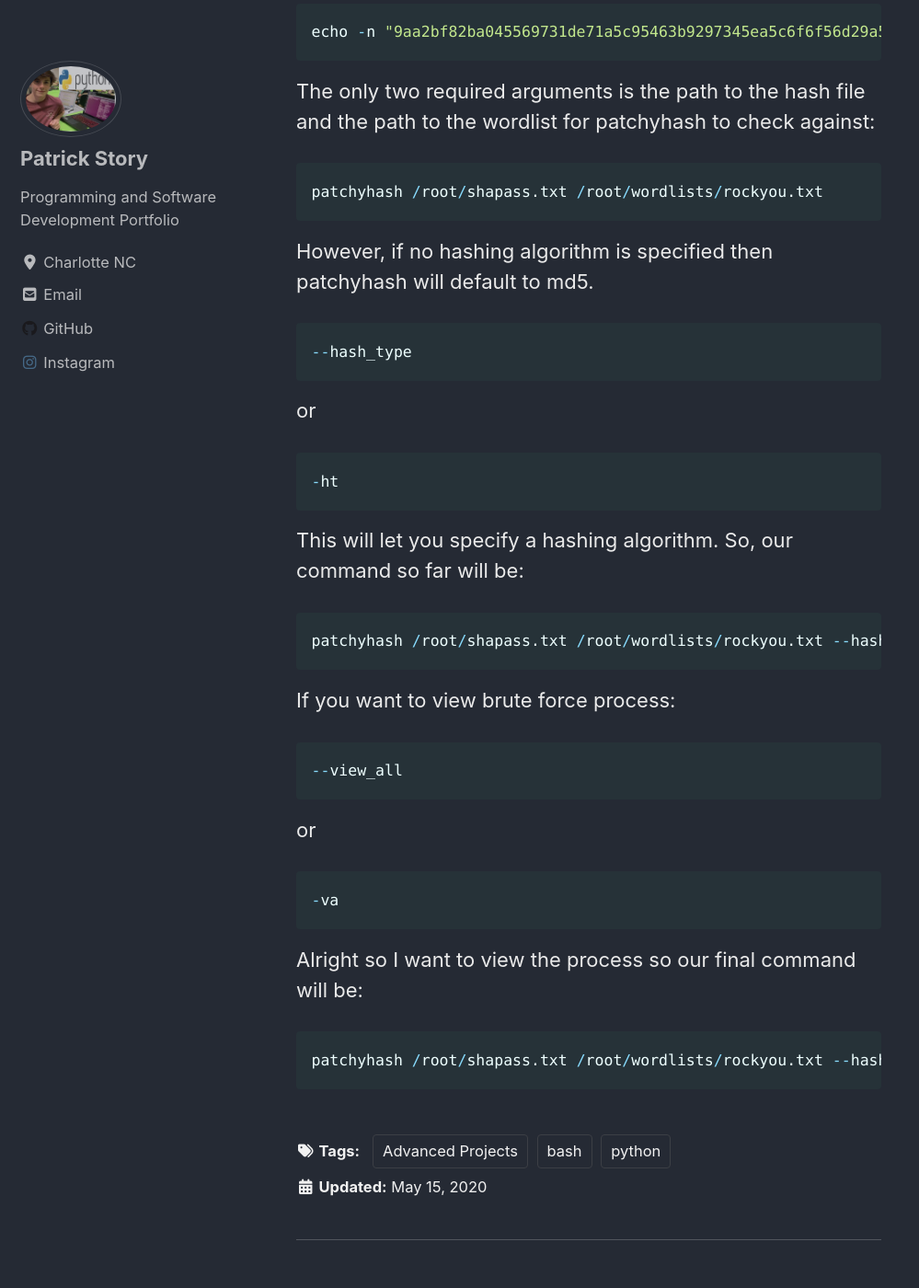
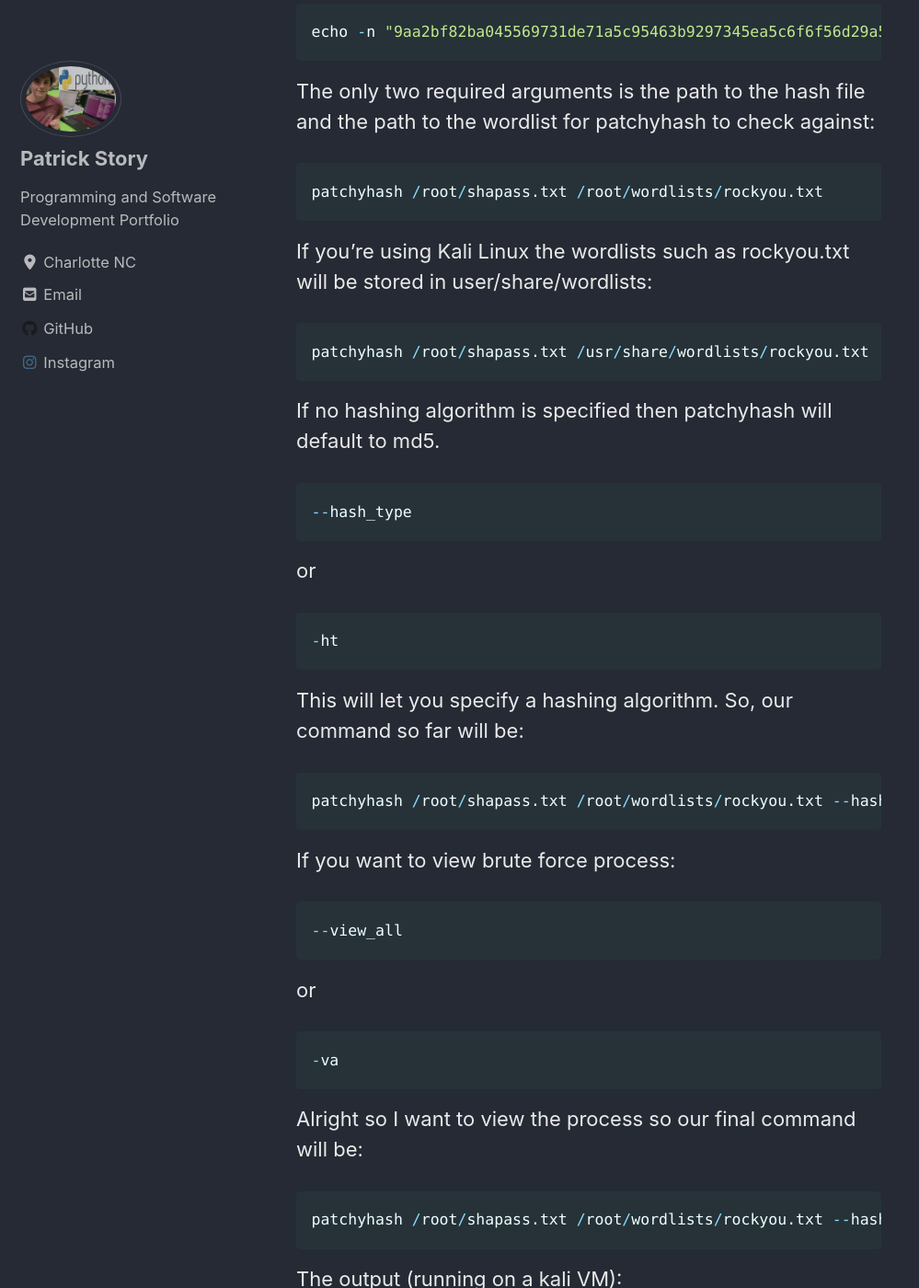
Before and after one commit to Patchyst/Patchyst.github.io, a Jekyll site: the page built from _posts/2020-05-15-patchyhash.md, in a window 1280 px wide and 1400 px high, scrolled down 1770 px. Shown: the whole window at 92% size, without its empty margins (0-999 px from the left). Built offline with Jekyll 4.4.1, drawn with Linux system fonts in a browser that asks for light colours; cached includes are drawn as plain includes; nearby versions of some CDN libraries.

Commit message:
updating patchyhash

````diff
--- a/_posts/2020-05-15-patchyhash.md
+++ b/_posts/2020-05-15-patchyhash.md
@@ -16,7 +16,11 @@ The only two required arguments is the path to the hash file and the path to the
 ```python
 patchyhash /root/shapass.txt /root/wordlists/rockyou.txt
 ```
-However, if no hashing algorithm is specified then patchyhash will default to md5.
+If you're using Kali Linux the wordlists such as rockyou.txt will be stored in user/share/wordlists:
+```python
+patchyhash /root/shapass.txt /usr/share/wordlists/rockyou.txt
+```
+If no hashing algorithm is specified then patchyhash will default to md5.
 ```python
 --hash_type
 ```
@@ -40,3 +44,5 @@ Alright so I want to view the process so our final command will be:
 ```python
 patchyhash /root/shapass.txt /root/wordlists/rockyou.txt --hash_type sha256 -va
 ```
+The output (running on a kali VM):
+![hexadecimal-conversion](/images/patchyout.png){:class="img-responsive"}
````
Also changed, not shown: images/patchyout.png (added).
